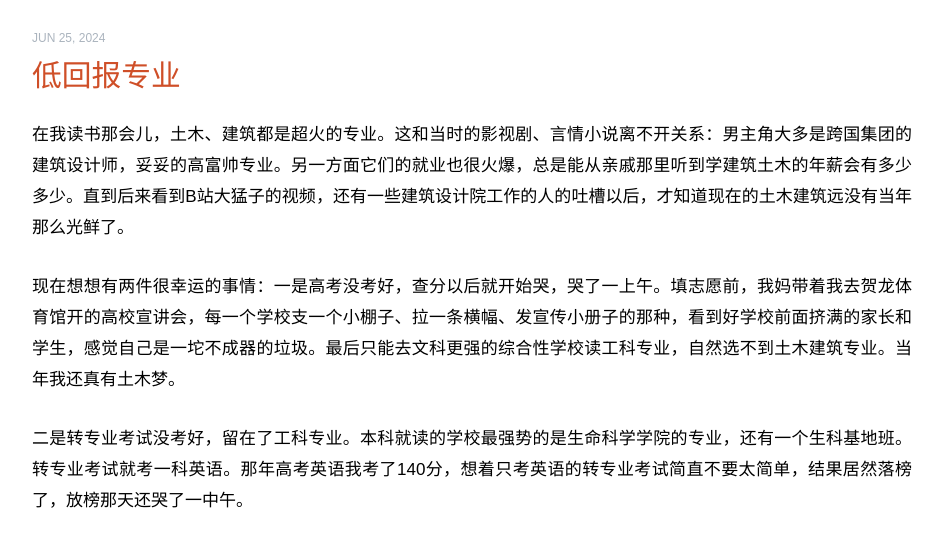
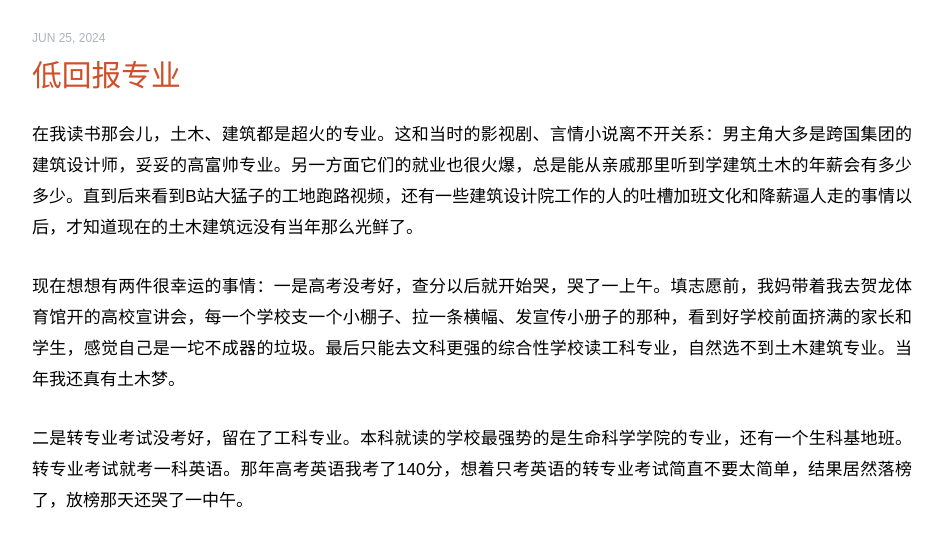
Before and after one commit to Boysoc/n2g, an Astro site: page /tags/others in a window 1280 px wide. Shown: the part 229-772 px from the top of the page, without its empty margins (168-1111 px from the left). Built offline with nearby package versions, Linux system fonts and the light colour scheme; Astro itself is replaced by a stand-in of ours.

Commit message:
Update 2024-06-26.md

```diff
--- a/src/content/blog/2024-06-26.md
+++ b/src/content/blog/2024-06-26.md
@@ -7,7 +7,7 @@ featured: false
 draft: false
 ---
 
-在我读书那会儿，土木、建筑都是超火的专业。这和当时的影视剧、言情小说离不开关系：男主角大多是跨国集团的建筑设计师，妥妥的高富帅专业。另一方面它们的就业也很火爆，总是能从亲戚那里听到学建筑土木的年薪会有多少多少。直到后来看到B站大猛子的视频，还有一些建筑设计院工作的人的吐槽以后，才知道现在的土木建筑远没有当年那么光鲜了。
+在我读书那会儿，土木、建筑都是超火的专业。这和当时的影视剧、言情小说离不开关系：男主角大多是跨国集团的建筑设计师，妥妥的高富帅专业。另一方面它们的就业也很火爆，总是能从亲戚那里听到学建筑土木的年薪会有多少多少。直到后来看到B站大猛子的工地跑路视频，还有一些建筑设计院工作的人的吐槽加班文化和降薪逼人走的事情以后，才知道现在的土木建筑远没有当年那么光鲜了。
 
 现在想想有两件很幸运的事情：一是高考没考好，查分以后就开始哭，哭了一上午。填志愿前，我妈带着我去贺龙体育馆开的高校宣讲会，每一个学校支一个小棚子、拉一条横幅、发宣传小册子的那种，看到好学校前面挤满的家长和学生，感觉自己是一坨不成器的垃圾。最后只能去文科更强的综合性学校读工科专业，自然选不到土木建筑专业。当年我还真有土木梦。
 
```
